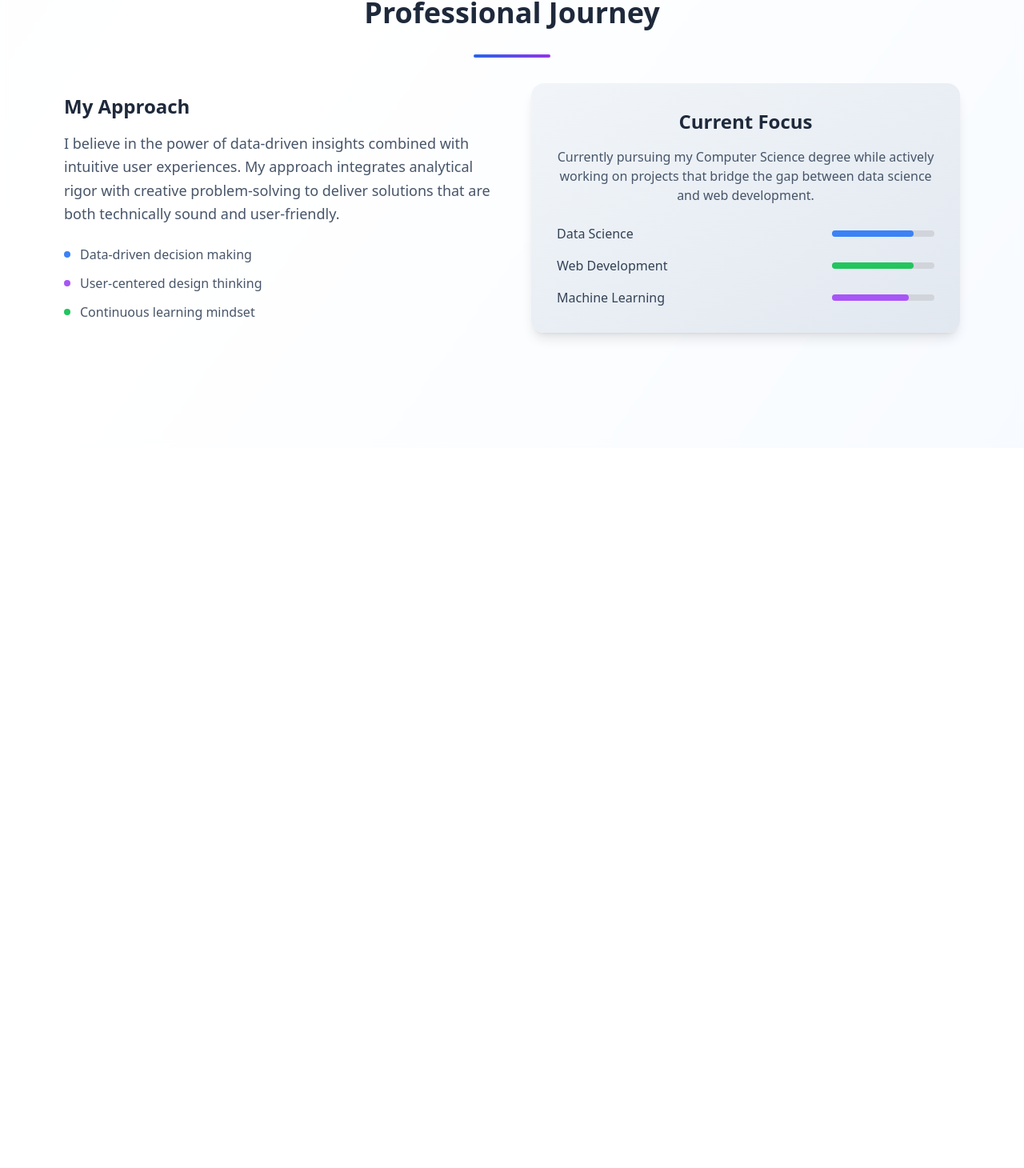
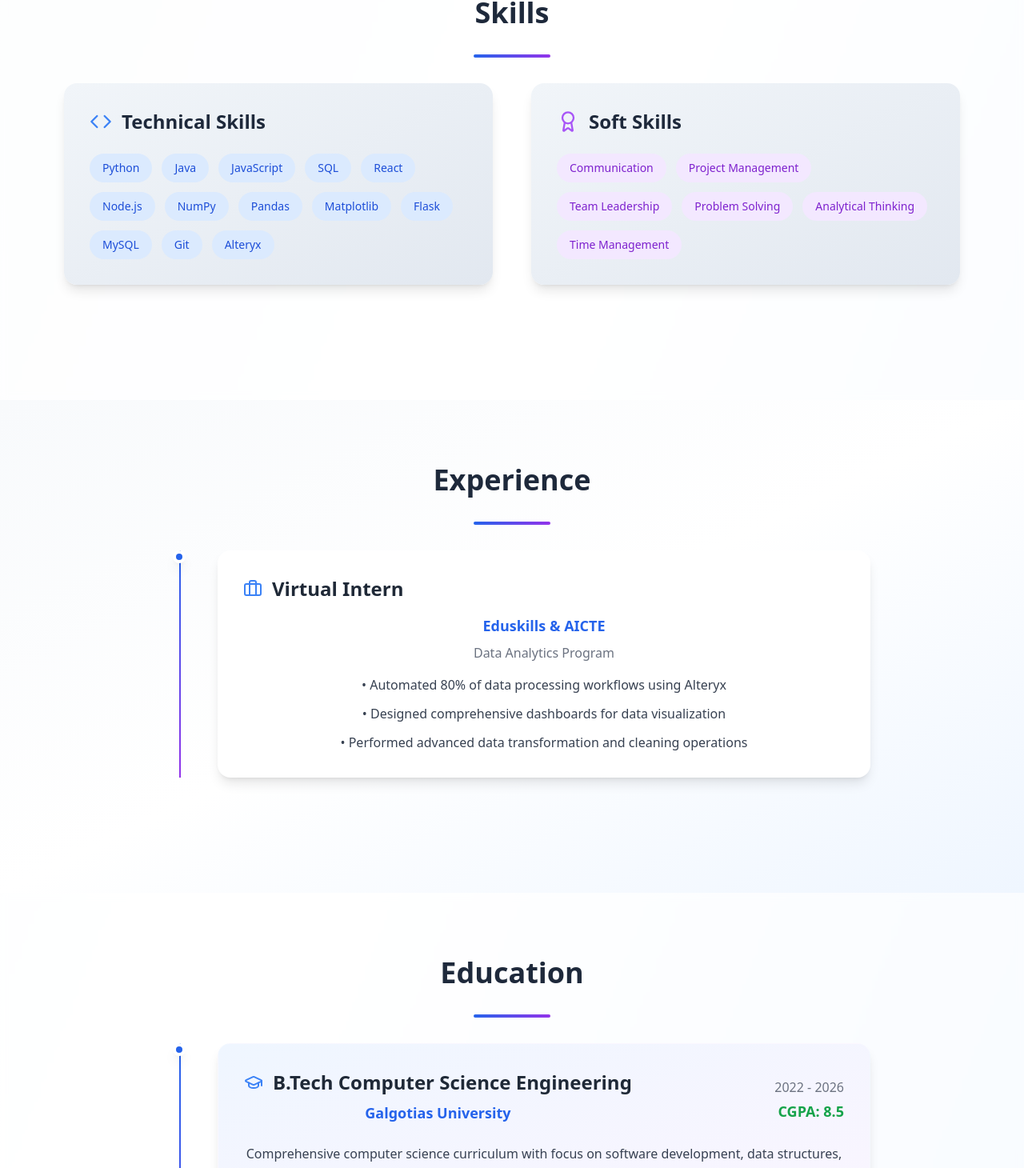
Before and after one commit to shubhampandey050705/My-portfolio, a React (Vite) app: page /about in a window 1280 px wide. Shown: the part 1320-2780 px from the top of the page at 80% size. Before the commit the page ends 1880 px from the top, so only its background shows below. Built offline with nearby package versions, Linux system fonts and the light colour scheme.

Commit message:
feat: Implement dark/light mode and About section updates
- Added dark/light mode support to Home, About, Projects, Certificates, and Contact sections.
- Integrated technical and soft skills, experience, and education into the About section.

```diff
--- a/src/components/About.tsx
+++ b/src/components/About.tsx
@@ -2,7 +2,7 @@
 import React from 'react';
 import { motion } from 'framer-motion';
 import { useInView } from 'react-intersection-observer';
-import { Brain, Database, BarChart3, Code, Globe, Zap } from 'lucide-react';
+import { Brain, Database, BarChart3, Code, Globe, Zap, GraduationCap, Briefcase, Award } from 'lucide-react';
 
 const About = () => {
   const [ref, inView] = useInView({
@@ -11,13 +11,11 @@ const About = () => {
   });
 
   const floatingAnimation = {
-    animate: {
     y: [0, -10, 0],
     transition: {
       duration: 3,
       repeat: Infinity,
       ease: "easeInOut"
-      }
     }
   };
 
@@ -29,6 +27,16 @@ const About = () => {
       transition: { duration: 0.6, ease: "easeOut" }
     }
   };
+
+  const technicalSkills = [
+    "Python", "Java", "JavaScript", "SQL", "React", "Node.js",
+    "NumPy", "Pandas", "Matplotlib", "Flask", "MySQL", "Git", "Alteryx"
+  ];
+
+  const softSkills = [
+    "Communication", "Project Management", "Team Leadership",
+    "Problem Solving", "Analytical Thinking", "Time Management"
+  ];
 
   return (
     <div className="min-h-screen bg-gradient-to-br from-slate-50 via-white to-blue-50 dark:from-gray-900 dark:via-gray-800 dark:to-gray-900 pt-20">
@@ -60,22 +68,19 @@ const About = () => {
           {/* Floating Icons */}
           <div className="relative">
             <motion.div
-              variants={floatingAnimation}
-              animate="animate"
+              animate={floatingAnimation}
               className="absolute top-10 left-10 text-blue-500 dark:text-blue-400"
             >
               <BarChart3 size={40} />
             </motion.div>
             <motion.div
-              variants={floatingAnimation}
-              animate="animate"
+              animate={floatingAnimation}
               className="absolute top-20 right-20 text-purple-500 dark:text-purple-400"
             >
               <Brain size={35} />
             </motion.div>
             <motion.div
-              variants={floatingAnimation}
-              animate="animate"
+              animate={floatingAnimation}
               className="absolute bottom-10 right-10 text-green-500 dark:text-green-400"
             >
               <Database size={45} />
@@ -148,7 +153,7 @@ const About = () => {
         </div>
       </section>
 
-      {/* Professional Summary */}
+      {/* Skills Section */}
       <section className="py-20 bg-white/50 dark:bg-gray-800/50 backdrop-blur-sm">
         <div className="max-w-6xl mx-auto px-4">
           <motion.div
@@ -158,66 +163,173 @@ const About = () => {
             viewport={{ once: true }}
             className="text-center mb-16"
           >
-            <h2 className="text-4xl font-bold mb-8 text-slate-800 dark:text-white">Professional Journey</h2>
+            <h2 className="text-4xl font-bold mb-8 text-slate-800 dark:text-white">Skills</h2>
             <div className="w-24 h-1 bg-gradient-to-r from-blue-600 to-purple-600 mx-auto rounded-full mb-8"></div>
 
-            <div className="grid grid-cols-1 md:grid-cols-2 gap-12 items-center">
+            <div className="grid grid-cols-1 md:grid-cols-2 gap-12">
               <motion.div
                 variants={cardVariants}
-                className="text-left"
+                className="bg-gradient-to-br from-slate-100 to-slate-200 dark:from-gray-700 dark:to-gray-800 p-8 rounded-2xl shadow-lg"
               >
-                <h3 className="text-2xl font-bold mb-4 text-slate-800 dark:text-white">My Approach</h3>
-                <p className="text-lg text-slate-600 dark:text-slate-300 mb-6 leading-relaxed">
-                  I believe in the power of data-driven insights combined with intuitive user experiences.
-                  My approach integrates analytical rigor with creative problem-solving to deliver solutions
-                  that are both technically sound and user-friendly.
-                </p>
-                <ul className="space-y-3 text-slate-600 dark:text-slate-300">
-                  <li className="flex items-center">
-                    <div className="w-2 h-2 bg-blue-500 rounded-full mr-3"></div>
-                    Data-driven decision making
-                  </li>
-                  <li className="flex items-center">
-                    <div className="w-2 h-2 bg-purple-500 rounded-full mr-3"></div>
-                    User-centered design thinking
-                  </li>
-                  <li className="flex items-center">
-                    <div className="w-2 h-2 bg-green-500 rounded-full mr-3"></div>
-                    Continuous learning mindset
-                  </li>
-                </ul>
+                <h3 className="text-2xl font-bold mb-6 text-slate-800 dark:text-white flex items-center">
+                  <Code className="mr-3 text-blue-500" size={28} />
+                  Technical Skills
+                </h3>
+                <div className="flex flex-wrap gap-3">
+                  {technicalSkills.map((skill) => (
+                    <span
+                      key={skill}
+                      className="px-4 py-2 bg-blue-100 dark:bg-blue-900/30 text-blue-700 dark:text-blue-300 rounded-full text-sm font-medium"
+                    >
+                      {skill}
+                    </span>
+                  ))}
+                </div>
               </motion.div>
 
               <motion.div
                 variants={cardVariants}
                 className="bg-gradient-to-br from-slate-100 to-slate-200 dark:from-gray-700 dark:to-gray-800 p-8 rounded-2xl shadow-lg"
               >
-                <h3 className="text-2xl font-bold mb-4 text-slate-800 dark:text-white">Current Focus</h3>
-                <p className="text-slate-600 dark:text-slate-300 mb-6">
-                  Currently pursuing my Computer Science degree while actively working on projects that
-                  bridge the gap between data science and web development.
-                </p>
-                <div className="space-y-4">
-                  <div className="flex justify-between items-center">
-                    <span className="text-slate-700 dark:text-slate-300">Data Science</span>
-                    <div className="w-32 bg-gray-300 dark:bg-gray-600 rounded-full h-2">
-                      <div className="bg-blue-500 h-2 rounded-full w-4/5"></div>
+                <h3 className="text-2xl font-bold mb-6 text-slate-800 dark:text-white flex items-center">
+                  <Award className="mr-3 text-purple-500" size={28} />
+                  Soft Skills
+                </h3>
+                <div className="flex flex-wrap gap-3">
+                  {softSkills.map((skill) => (
+                    <span
+                      key={skill}
+                      className="px-4 py-2 bg-purple-100 dark:bg-purple-900/30 text-purple-700 dark:text-purple-300 rounded-full text-sm font-medium"
+                    >
+                      {skill}
+                    </span>
+                  ))}
                 </div>
+              </motion.div>
             </div>
-                  <div className="flex justify-between items-center">
-                    <span className="text-slate-700 dark:text-slate-300">Web Development</span>
-                    <div className="w-32 bg-gray-300 dark:bg-gray-600 rounded-full h-2">
-                      <div className="bg-green-500 h-2 rounded-full w-4/5"></div>
+          </motion.div>
         </div>
+      </section>
+
+      {/* Experience Section */}
+      <section className="py-20 bg-gradient-to-br from-slate-50 via-white to-blue-50 dark:from-gray-900 dark:via-gray-800 dark:to-gray-900">
+        <div className="max-w-6xl mx-auto px-4">
+          <motion.div
+            variants={cardVariants}
+            initial="hidden"
+            whileInView="visible"
+            viewport={{ once: true }}
+            className="text-center mb-16"
+          >
+            <h2 className="text-4xl font-bold mb-8 text-slate-800 dark:text-white">Experience</h2>
+            <div className="w-24 h-1 bg-gradient-to-r from-blue-600 to-purple-600 mx-auto rounded-full mb-8"></div>
+
+            <div className="max-w-4xl mx-auto">
+              <motion.div
+                variants={cardVariants}
+                className="relative"
+              >
+                <div className="absolute left-8 top-0 bottom-0 w-0.5 bg-gradient-to-b from-blue-600 to-purple-600"></div>
+
+                <div className="relative pl-20">
+                  <div className="absolute left-6 w-4 h-4 bg-blue-600 rounded-full border-4 border-white dark:border-gray-800 shadow-lg"></div>
+
+                  <div className="bg-white dark:bg-gray-800 p-8 rounded-2xl shadow-lg hover:shadow-xl transition-all duration-300">
+                    <div className="flex items-center mb-4">
+                      <Briefcase className="mr-3 text-blue-500" size={24} />
+                      <h3 className="text-2xl font-bold text-gray-800 dark:text-white">Virtual Intern</h3>
                     </div>
-                  <div className="flex justify-between items-center">
-                    <span className="text-slate-700 dark:text-slate-300">Machine Learning</span>
-                    <div className="w-32 bg-gray-300 dark:bg-gray-600 rounded-full h-2">
-                      <div className="bg-purple-500 h-2 rounded-full w-3/4"></div>
+                    <h4 className="text-lg font-semibold text-blue-600 dark:text-blue-400 mb-2">Eduskills & AICTE</h4>
+                    <p className="text-gray-500 dark:text-gray-400 font-medium mb-4">Data Analytics Program</p>
+
+                    <div className="space-y-3">
+                      <p className="text-gray-700 dark:text-gray-300">• Automated 80% of data processing workflows using Alteryx</p>
+                      <p className="text-gray-700 dark:text-gray-300">• Designed comprehensive dashboards for data visualization</p>
+                      <p className="text-gray-700 dark:text-gray-300">• Performed advanced data transformation and cleaning operations</p>
                     </div>
                   </div>
                 </div>
               </motion.div>
+            </div>
+          </motion.div>
+        </div>
+      </section>
+
+      {/* Education Section */}
+      <section className="py-20 bg-white/50 dark:bg-gray-800/50 backdrop-blur-sm">
+        <div className="max-w-6xl mx-auto px-4">
+          <motion.div
+            variants={cardVariants}
+            initial="hidden"
+            whileInView="visible"
+            viewport={{ once: true }}
+            className="text-center mb-16"
+          >
+            <h2 className="text-4xl font-bold mb-8 text-slate-800 dark:text-white">Education</h2>
+            <div className="w-24 h-1 bg-gradient-to-r from-blue-600 to-purple-600 mx-auto rounded-full mb-8"></div>
+
+            <div className="max-w-4xl mx-auto">
+              <div className="relative">
+                <div className="absolute left-8 top-0 bottom-0 w-0.5 bg-gradient-to-b from-blue-600 to-purple-600"></div>
+
+                <div className="space-y-12">
+                  {[
+                    {
+                      degree: "B.Tech Computer Science Engineering",
+                      institution: "Galgotias University",
+                      duration: "2022 - 2026",
+                      grade: "CGPA: 8.5",
+                      description: "Comprehensive computer science curriculum with focus on software development, data structures, algorithms, and emerging technologies."
+                    },
+                    {
+                      degree: "Higher Secondary (12th)",
+                      institution: "Gyan Peethika School",
+                      duration: "2020 - 2022",
+                      grade: "85%",
+                      description: "Science stream with Mathematics and Computer Science as core subjects."
+                    },
+                    {
+                      degree: "Secondary (10th)",
+                      institution: "Gyan Peethika School",
+                      duration: "2018 - 2020",
+                      grade: "82%",
+                      description: "Strong foundation in mathematics, science, and analytical thinking."
+                    }
+                  ].map((edu, index) => (
+                    <motion.div
+                      key={edu.degree}
+                      variants={cardVariants}
+                      className="relative pl-20"
+                    >
+                      <div className="absolute left-6 w-4 h-4 bg-blue-600 rounded-full border-4 border-white dark:border-gray-800 shadow-lg"></div>
+
+                      <div className="bg-gradient-to-br from-blue-50 to-purple-50 dark:from-blue-900/20 dark:to-purple-900/20 p-8 rounded-2xl shadow-lg hover:shadow-xl transition-all duration-300 border border-white/20 dark:border-gray-700/50">
+                        <div className="flex flex-col md:flex-row md:items-center md:justify-between mb-4">
+                          <div>
+                            <div className="flex items-center mb-2">
+                              <GraduationCap className="mr-3 text-blue-500" size={24} />
+                              <h3 className="text-xl md:text-2xl font-bold text-gray-800 dark:text-white">
+                                {edu.degree}
+                              </h3>
+                            </div>
+                            <h4 className="text-lg font-semibold text-blue-600 dark:text-blue-400 mb-2">
+                              {edu.institution}
+                            </h4>
+                          </div>
+                          <div className="text-right">
+                            <p className="text-gray-500 dark:text-gray-400 font-medium mb-1">{edu.duration}</p>
+                            <p className="text-lg font-bold text-green-600 dark:text-green-400">{edu.grade}</p>
+                          </div>
+                        </div>
+
+                        <p className="text-gray-700 dark:text-gray-300 leading-relaxed">
+                          {edu.description}
+                        </p>
+                      </div>
+                    </motion.div>
+                  ))}
+                </div>
+              </div>
             </div>
           </motion.div>
         </div>
--- a/src/components/Experience.tsx
+++ b/src/components/Experience.tsx
@@ -10,7 +10,7 @@ const Experience = () => {
   });
 
   return (
-    <section id="experience" className="py-20 bg-gray-50">
+    <section id="experience" className="py-20 bg-gray-50 dark:bg-gray-900">
       <div className="max-w-6xl mx-auto px-4">
         <motion.div
           ref={ref}
@@ -38,19 +38,19 @@ const Experience = () => {
             <div className="absolute left-8 top-0 bottom-0 w-0.5 bg-gradient-to-b from-blue-600 to-purple-600"></div>
 
             <div className="relative pl-20">
-              <div className="absolute left-6 w-4 h-4 bg-blue-600 rounded-full border-4 border-white shadow-lg"></div>
+              <div className="absolute left-6 w-4 h-4 bg-blue-600 rounded-full border-4 border-white dark:border-gray-900 shadow-lg"></div>
 
-              <div className="bg-white p-8 rounded-2xl shadow-lg hover:shadow-xl transition-all duration-300">
+              <div className="bg-white dark:bg-gray-800 p-8 rounded-2xl shadow-lg hover:shadow-xl transition-all duration-300 border border-gray-200 dark:border-gray-700">
                 <div className="mb-4">
-                  <h3 className="text-2xl font-bold text-gray-800 mb-2">Virtual Intern</h3>
-                  <h4 className="text-lg font-semibold text-blue-600 mb-2">Eduskills & AICTE</h4>
-                  <p className="text-gray-500 font-medium">Data Analytics Program</p>
+                  <h3 className="text-2xl font-bold text-gray-800 dark:text-white mb-2">Virtual Intern</h3>
+                  <h4 className="text-lg font-semibold text-blue-600 dark:text-blue-400 mb-2">Eduskills & AICTE</h4>
+                  <p className="text-gray-500 dark:text-gray-400 font-medium">Data Analytics Program</p>
                 </div>
 
                 <div className="space-y-4">
                   <div className="flex items-start space-x-3">
                     <div className="w-2 h-2 bg-green-500 rounded-full mt-2 flex-shrink-0"></div>
-                    <p className="text-gray-700">
+                    <p className="text-gray-700 dark:text-gray-300">
                       <span className="font-semibold">Automated 80% of data processing workflows</span> using Alteryx,
                       significantly improving efficiency and reducing manual intervention in data pipelines
                     </p>
@@ -58,7 +58,7 @@ const Experience = () => {
 
                   <div className="flex items-start space-x-3">
                     <div className="w-2 h-2 bg-green-500 rounded-full mt-2 flex-shrink-0"></div>
-                    <p className="text-gray-700">
+                    <p className="text-gray-700 dark:text-gray-300">
                       <span className="font-semibold">Designed comprehensive dashboards</span> for data visualization
                       and business intelligence, enabling stakeholders to make data-driven decisions
                     </p>
@@ -66,19 +66,19 @@ const Experience = () => {
 
                   <div className="flex items-start space-x-3">
                     <div className="w-2 h-2 bg-green-500 rounded-full mt-2 flex-shrink-0"></div>
-                    <p className="text-gray-700">
+                    <p className="text-gray-700 dark:text-gray-300">
                       <span className="font-semibold">Performed advanced data transformation and cleaning</span> operations,
                       ensuring high-quality datasets for analysis and reporting
                     </p>
                   </div>
                 </div>
 
-                <div className="mt-6 pt-4 border-t border-gray-200">
+                <div className="mt-6 pt-4 border-t border-gray-200 dark:border-gray-700">
                   <div className="flex flex-wrap gap-2">
                     {["Alteryx", "Data Analytics", "Dashboard Design", "Data Transformation", "Data Cleaning"].map((skill) => (
                       <span
                         key={skill}
-                        className="px-3 py-1 bg-blue-100 text-blue-700 rounded-full text-sm font-medium"
+                        className="px-3 py-1 bg-blue-100 dark:bg-blue-900/30 text-blue-700 dark:text-blue-300 rounded-full text-sm font-medium"
                       >
                         {skill}
                       </span>
--- a/src/components/Skills.tsx
+++ b/src/components/Skills.tsx
@@ -38,7 +38,7 @@ const Skills = () => {
   ];
 
   return (
-    <section id="skills" className="py-20 bg-gray-50">
+    <section id="skills" className="py-20 bg-gray-50 dark:bg-gray-900">
       <div className="max-w-6xl mx-auto px-4">
         <motion.div
           ref={ref}
@@ -62,19 +62,19 @@ const Skills = () => {
               initial={{ opacity: 0, y: 30 }}
               animate={inView ? { opacity: 1, y: 0 } : {}}
               transition={{ duration: 0.6, delay: index * 0.1 }}
-              className="bg-white p-6 rounded-2xl shadow-lg hover:shadow-xl transition-all duration-300"
+              className="bg-white dark:bg-gray-800 p-6 rounded-2xl shadow-lg hover:shadow-xl transition-all duration-300 border border-gray-200 dark:border-gray-700"
             >
               <div className={`w-12 h-12 bg-gradient-to-r ${category.color} rounded-xl mb-4 flex items-center justify-center`}>
                 <div className="w-6 h-6 bg-white rounded-md"></div>
               </div>
 
-              <h3 className="text-xl font-bold mb-4 text-gray-800">{category.title}</h3>
+              <h3 className="text-xl font-bold mb-4 text-gray-800 dark:text-white">{category.title}</h3>
 
               <div className="flex flex-wrap gap-2">
                 {category.skills.map((skill) => (
                   <span
                     key={skill}
-                    className="px-3 py-1 bg-gray-100 text-gray-700 rounded-full text-sm font-medium hover:bg-gray-200 transition-colors duration-200"
+                    className="px-3 py-1 bg-gray-100 dark:bg-gray-700 text-gray-700 dark:text-gray-300 rounded-full text-sm font-medium hover:bg-gray-200 dark:hover:bg-gray-600 transition-colors duration-200"
                   >
                     {skill}
                   </span>
--- a/src/pages/Certificates.tsx
+++ b/src/pages/Certificates.tsx
@@ -5,7 +5,7 @@ import Certifications from '../components/Certifications';
 
 const CertificatesPage = () => {
   return (
-    <div className="min-h-screen bg-gray-50">
+    <div className="min-h-screen bg-gray-50 dark:bg-gray-900">
       <Navigation />
       <div className="pt-20">
         <Certifications />
--- a/src/pages/Contact.tsx
+++ b/src/pages/Contact.tsx
@@ -5,7 +5,7 @@ import Contact from '../components/Contact';
 
 const ContactPage = () => {
   return (
-    <div className="min-h-screen bg-gray-50">
+    <div className="min-h-screen bg-gray-50 dark:bg-gray-900">
       <Navigation />
       <div className="pt-20">
         <Contact />
--- a/src/pages/Education.tsx
+++ b/src/pages/Education.tsx
@@ -5,7 +5,7 @@ import Education from '../components/Education';
 
 const EducationPage = () => {
   return (
-    <div className="min-h-screen bg-gray-50">
+    <div className="min-h-screen bg-gray-50 dark:bg-gray-900">
       <Navigation />
       <div className="pt-20">
         <Education />
--- a/src/pages/Experience.tsx
+++ b/src/pages/Experience.tsx
@@ -5,7 +5,7 @@ import Experience from '../components/Experience';
 
 const ExperiencePage = () => {
   return (
-    <div className="min-h-screen bg-gray-50">
+    <div className="min-h-screen bg-gray-50 dark:bg-gray-900">
       <Navigation />
       <div className="pt-20">
         <Experience />
--- a/src/pages/Projects.tsx
+++ b/src/pages/Projects.tsx
@@ -5,7 +5,7 @@ import Projects from '../components/Projects';
 
 const ProjectsPage = () => {
   return (
-    <div className="min-h-screen bg-gray-50">
+    <div className="min-h-screen bg-gray-50 dark:bg-gray-900">
       <Navigation />
       <div className="pt-20">
         <Projects />
--- a/src/pages/Skills.tsx
+++ b/src/pages/Skills.tsx
@@ -5,7 +5,7 @@ import Skills from '../components/Skills';
 
 const SkillsPage = () => {
   return (
-    <div className="min-h-screen bg-gray-50">
+    <div className="min-h-screen bg-gray-50 dark:bg-gray-900">
       <Navigation />
       <div className="pt-20">
         <Skills />
```
Also changed, not shown: src/components/Education.tsx (+8 -8 lines). Lines whose indentation alone changed are shown as unchanged.
